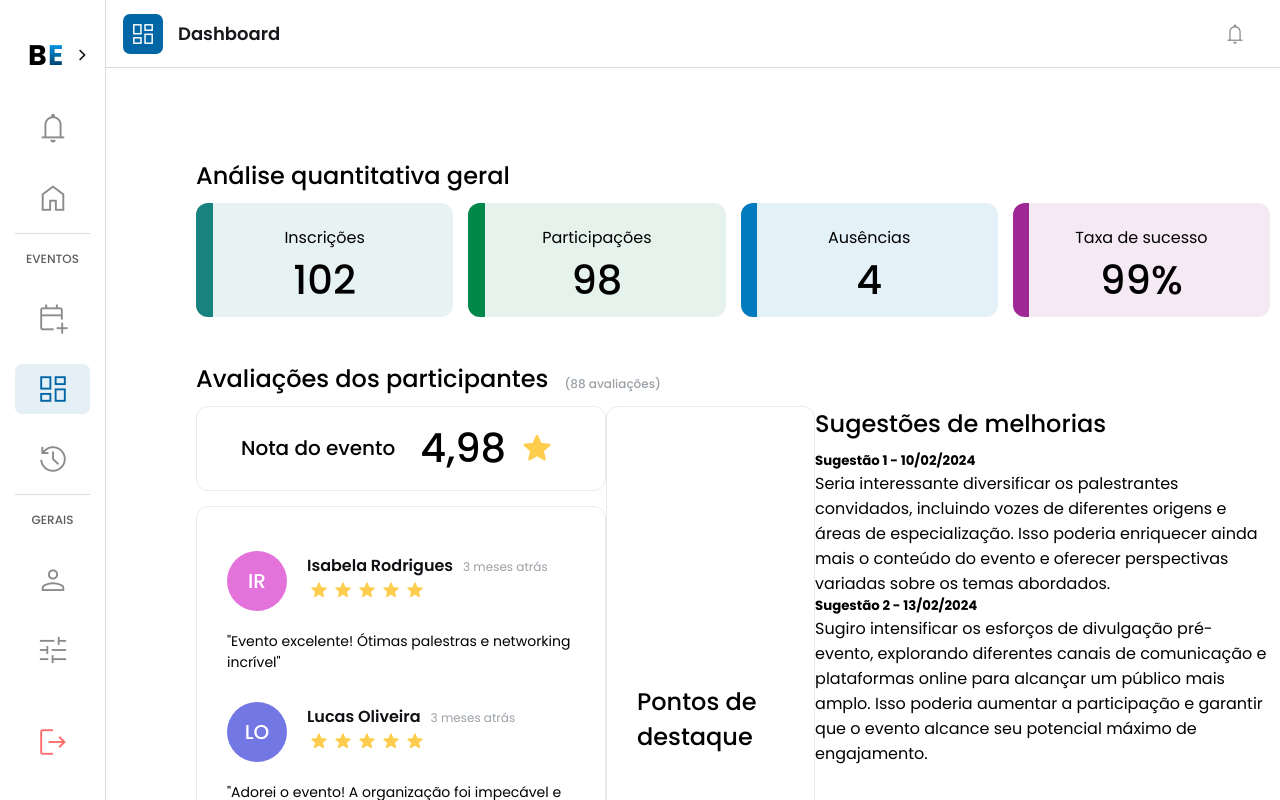
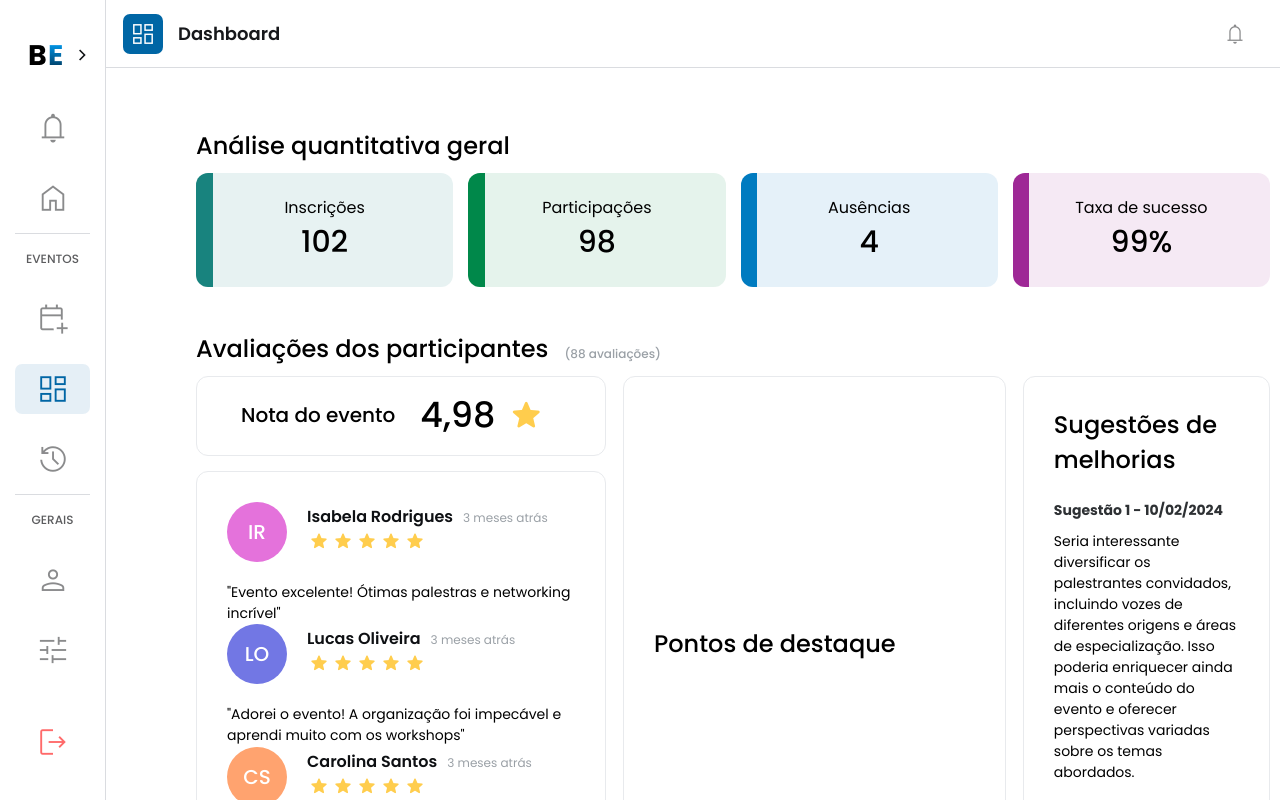
Before and after one commit to EsyProject/EsyFrontend, a React (Vite) app: page /dashboard in a window 1280 px wide. Shown: the top 800 px of the page. Built offline with nearby package versions, Linux system fonts and the light colour scheme.

Commit message:
style: Dashboard style update

```diff
--- a/src/pages/Dashboard/Dashboard.css
+++ b/src/pages/Dashboard/Dashboard.css
@@ -14,7 +14,7 @@
 }
 
 .dashboard-container-main {
-  margin-top: 80px;
+  margin-top: 50px;
 }
 
 .dashboard-container-main h2 {
@@ -33,7 +33,7 @@
   flex-direction: column;
   align-items: center;
   width: 368px;
-  height: 114px;
+  height: 105px;
   border-radius: 12px;
   padding: 28px;
 }
@@ -97,7 +97,7 @@
 
 .metric h1 {
   font-weight: 500;
-  font-size: 40px;
+  font-size: 30px;
 }
 
 .participant-reviews {
@@ -118,11 +118,12 @@
 
 .participant-reviews-main {
   display: flex;
+  gap: 17px;
 }
 
 .event-note {
   width: 410px;
-  height: 85px;
+  height: 80px;
   border: 1px solid #e8eaed;
   border-radius: 12px;
   padding: 11px 44px 11px 44px;
@@ -136,7 +137,7 @@
 
 .note-content h1 {
   font-weight: 500;
-  font-size: 40px;
+  font-size: 35px;
 }
 
 .rate {
@@ -152,7 +153,7 @@
 
 .evaluations {
   width: 410px;
-  height: 535px;
+  height: 450px;
   border: 1px solid #e8eaed;
   border-radius: 12px;
   padding: 30px;
@@ -248,8 +249,8 @@
 }
 
 .highlights {
-  width: 779px;
-  height: 635px;
+  width: 665px;
+  height: 545px;
   border: 1px solid #e8eaed;
   border-radius: 12px;
   padding: 30px;
@@ -257,3 +258,33 @@
   flex-direction: column;
   justify-content: space-around;
 }
+
+.improvement-suggestions {
+  width: 410px;
+  height: 545px;
+  border: 1px solid #e8eaed;
+  border-radius: 12px;
+  padding: 30px;
+  display: flex;
+  flex-direction: column;
+}
+
+.suggestion {
+  margin-bottom: 30px;
+}
+
+.suggestion p {
+  font-size: 14px;
+}
+
+.suggestion h5 {
+  font-size: 14px;
+  color: #2E3134;
+  margin-bottom: 10px;
+}
+
+.improvement-suggestions h2 {
+  font-weight: 500;
+  font-size: 24px;
+  margin-bottom: 23px;
+}
```
